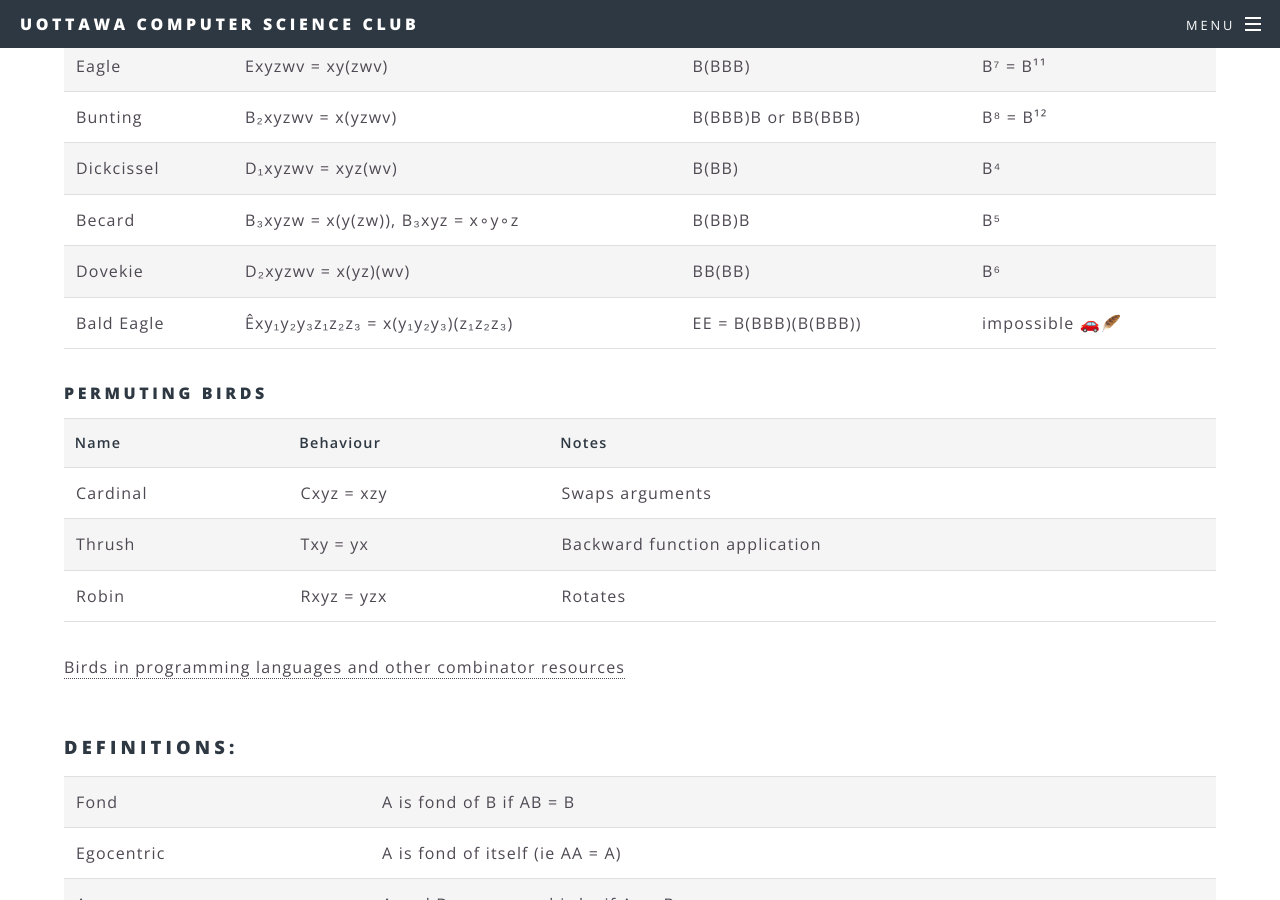
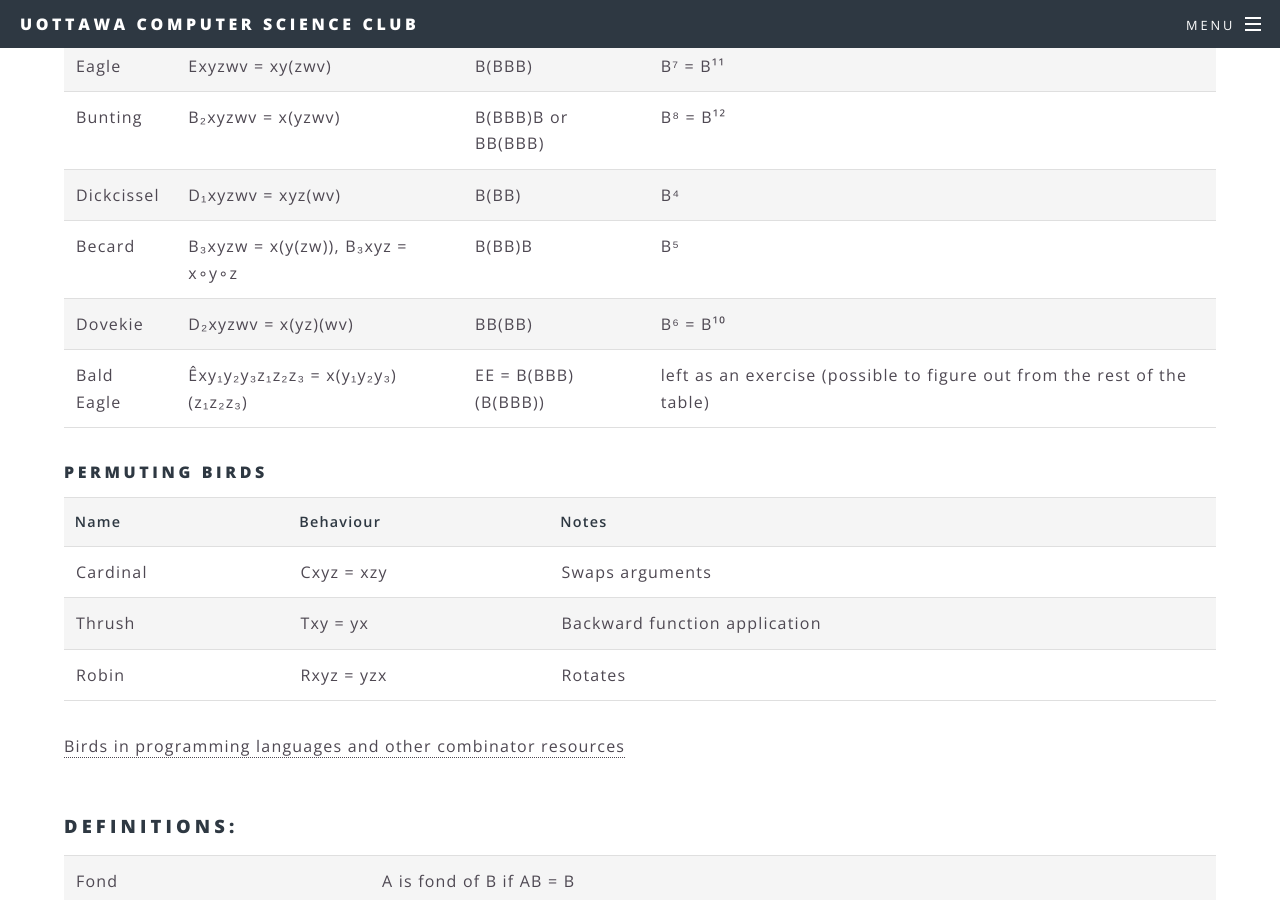
Before and after one commit to uocsclub/uocsclub.github.io, a Jekyll site: the page built from bookclub/25-26.html, in a window 1280 px wide and 900 px high, scrolled down 1014 px. Built offline with Jekyll 4.4.1, drawn with Linux system fonts in a browser that asks for light colours.

Commit message:
it was too easy

```diff
--- a/bookclub/25-26.html
+++ b/bookclub/25-26.html
@@ -28,16 +28,16 @@ subtitle: Raymond Smullyan
 
 	<h4>Compositors</h4>
 	<table>
-		<tr> <th>Name</th>       <th>Behaviour</th>                          <th>Minimal 🅱️ form</th>    <th>Roadkill form</th> </tr>
-		<tr> <td>Bluebird</td>   <td>Bxyz = x(yz), Bxy = x∘y</td>            <td>B</td>                  <td>B¹</td>            </tr>
-		<tr> <td>Dove</td>       <td>Dxyzw = xy(zw)</td>                     <td>BB</td>                 <td>B²</td>            </tr>
-		<tr> <td>Blackbird</td>  <td>B₁xyzw = x(yzw)</td>                    <td>BBB</td>                <td>B³</td>            </tr>
-		<tr> <td>Eagle</td>      <td>Exyzwv = xy(zwv)</td>                   <td>B(BBB)</td>             <td>B⁷ = B¹¹</td>      </tr>
-		<tr> <td>Bunting</td>    <td>B₂xyzwv = x(yzwv)</td>                  <td>B(BBB)B or BB(BBB)</td> <td>B⁸ = B¹²</td>      </tr>
-		<tr> <td>Dickcissel</td> <td>D₁xyzwv = xyz(wv)</td>                  <td>B(BB)</td>              <td>B⁴</td>            </tr>
-		<tr> <td>Becard</td>     <td>B₃xyzw = x(y(zw)), B₃xyz = x∘y∘z</td>   <td>B(BB)B</td>             <td>B⁵</td>            </tr>
-		<tr> <td>Dovekie</td>    <td>D₂xyzwv = x(yz)(wv)</td>                <td>BB(BB)</td>             <td>B⁶</td>             </tr>
-		<tr> <td>Bald Eagle</td> <td>Êxy₁y₂y₃z₁z₂z₃ = x(y₁y₂y₃)(z₁z₂z₃)</td> <td>EE = B(BBB)(B(BBB))</td>                  <td>impossible 🚗🪶</td>             </tr>
+		<tr> <th>Name</th>       <th>Behaviour</th>                          <th>Minimal 🅱️ form</th>     <th>Roadkill form</th> </tr>
+		<tr> <td>Bluebird</td>   <td>Bxyz = x(yz), Bxy = x∘y</td>            <td>B</td>                   <td>B¹</td>            </tr>
+		<tr> <td>Dove</td>       <td>Dxyzw = xy(zw)</td>                     <td>BB</td>                  <td>B²</td>            </tr>
+		<tr> <td>Blackbird</td>  <td>B₁xyzw = x(yzw)</td>                    <td>BBB</td>                 <td>B³</td>            </tr>
+		<tr> <td>Eagle</td>      <td>Exyzwv = xy(zwv)</td>                   <td>B(BBB)</td>              <td>B⁷ = B¹¹</td>      </tr>
+		<tr> <td>Bunting</td>    <td>B₂xyzwv = x(yzwv)</td>                  <td>B(BBB)B or BB(BBB)</td>  <td>B⁸ = B¹²</td>      </tr>
+		<tr> <td>Dickcissel</td> <td>D₁xyzwv = xyz(wv)</td>                  <td>B(BB)</td>               <td>B⁴</td>            </tr>
+		<tr> <td>Becard</td>     <td>B₃xyzw = x(y(zw)), B₃xyz = x∘y∘z</td>   <td>B(BB)B</td>              <td>B⁵</td>            </tr>
+		<tr> <td>Dovekie</td>    <td>D₂xyzwv = x(yz)(wv)</td>                <td>BB(BB)</td>              <td>B⁶ = B¹⁰</td>      </tr>
+		<tr> <td>Bald Eagle</td> <td>Êxy₁y₂y₃z₁z₂z₃ = x(y₁y₂y₃)(z₁z₂z₃)</td> <td>EE = B(BBB)(B(BBB))</td> <td>left as an exercise (possible to figure out from the rest of the table)</td>             </tr>
 	</table>
 
 	<h4>Permuting birds</h4>
```
